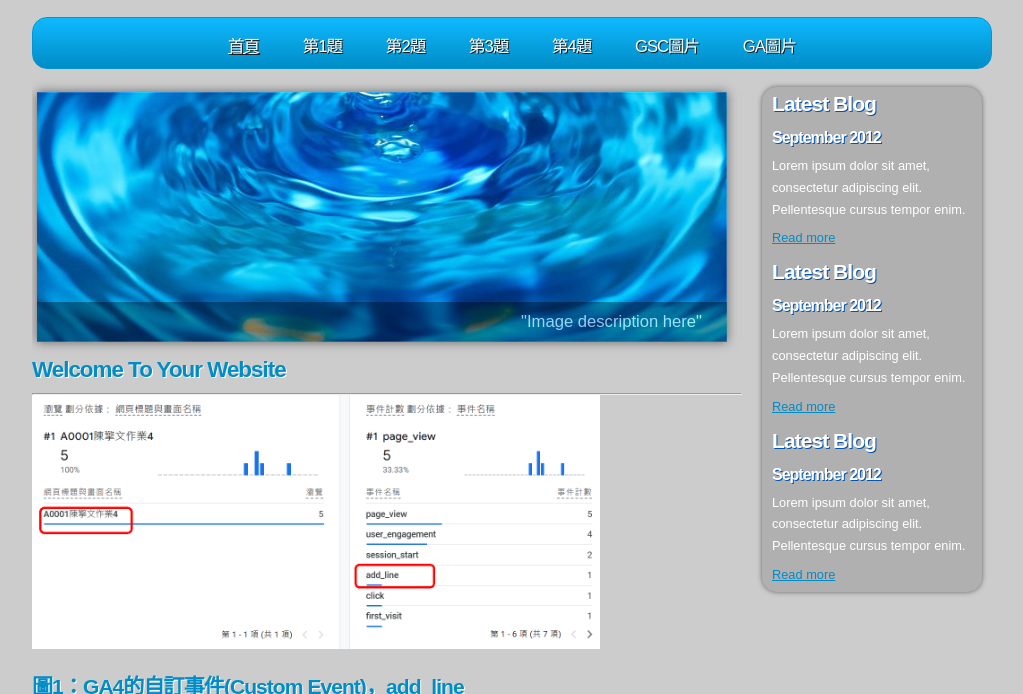
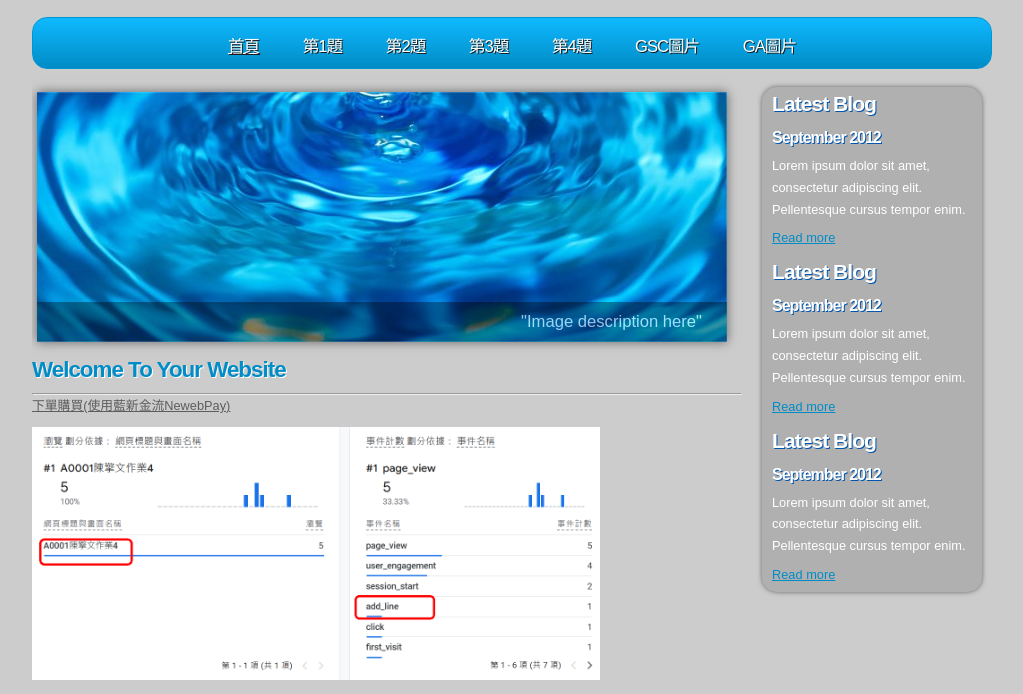
Before and after one commit to ccwntut/hw4, a plain HTML site: page a6.html in a window 1280 px wide. Shown: the part 108-802 px from the top of the page, without its empty margins (128-1151 px from the left). Drawn offline with Linux system fonts and the light colour scheme.

Commit message:
Update a6.html

```diff
--- a/a6.html
+++ b/a6.html
@@ -58,6 +58,9 @@
 		<div class="content_item">
 		  <h1>Welcome To Your Website</h1>
           <hr>
+          <p>
+            <a class="s2" href="https://www.newebpay.com/website/Page/content/service_creditcard" target="_blank">下單購買(使用藍新金流NewebPay)</a>
+          </p>
           <p>
               <img src="images/ga-1.png" width="80%">
               <h2>圖1：GA4的自訂事件(Custom Event)，add_line</h2>
```
